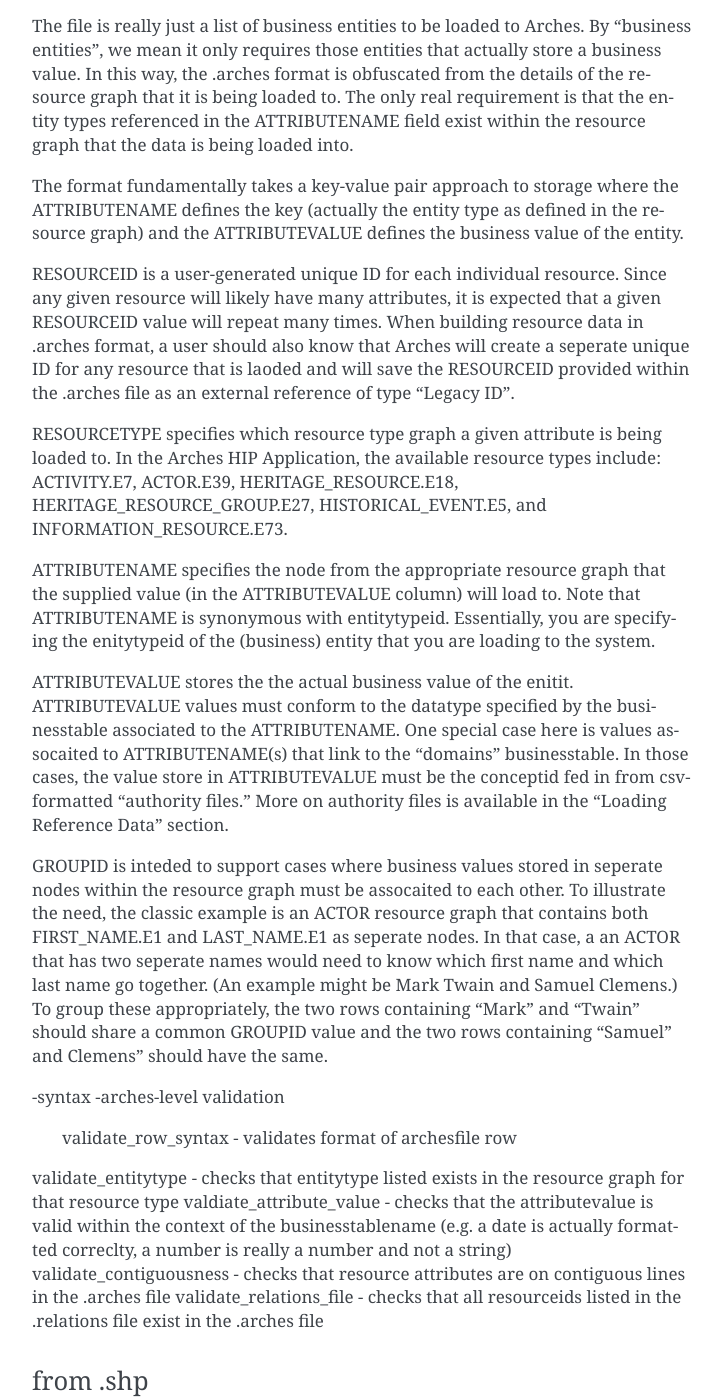
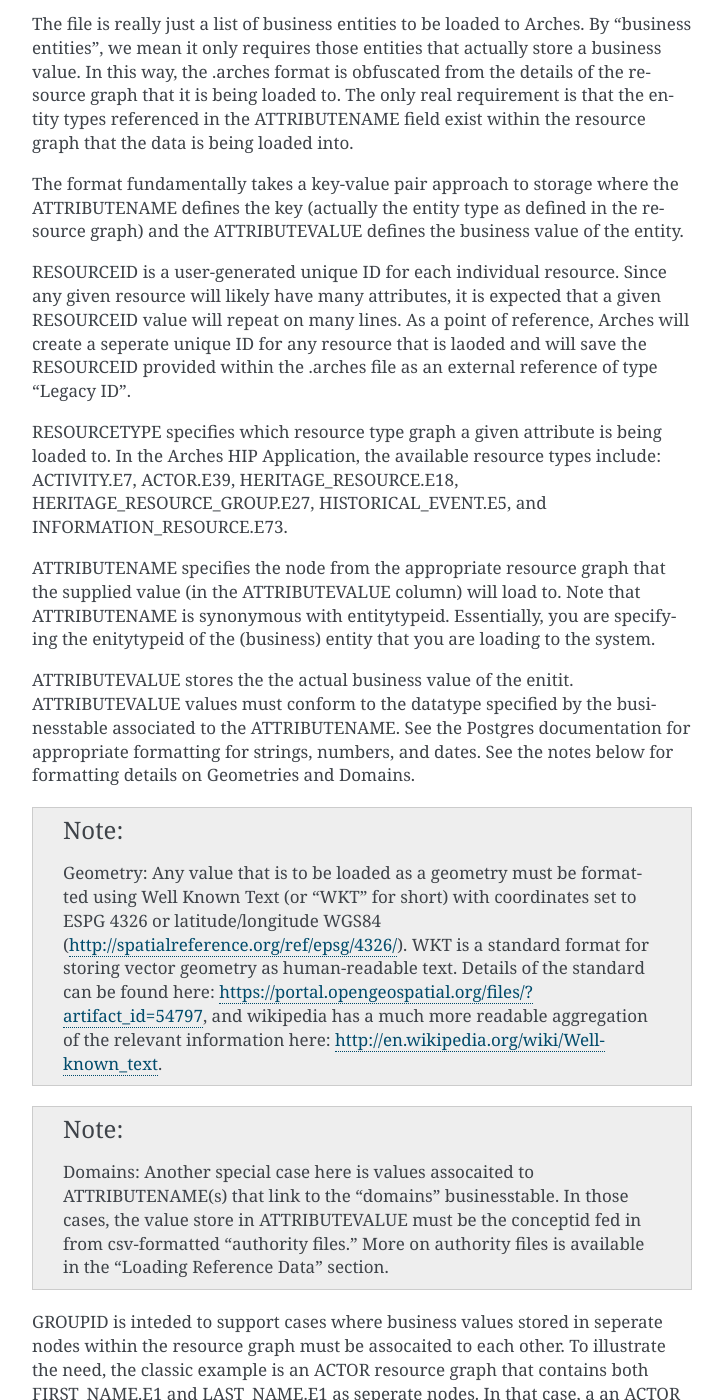
Before and after one commit to archesproject/arches-docs, a Sphinx documentation site: the page built from docs/arches-data.txt, in a window 1280 px wide and 1400 px high, scrolled down 4678 px. Shown: the whole window, without its empty margins (388-1111 px from the left). Built offline with Sphinx 7.4.7, drawn with Linux system fonts in a browser that asks for light colours; some of the changed text lies outside the part shown.

Commit message:
data documentation

```diff
--- a/docs/arches-data.txt
+++ b/docs/arches-data.txt
@@ -147,13 +147,17 @@
 
 The format fundamentally takes a key-value pair approach to storage where the ATTRIBUTENAME defines the key (actually the entity type as defined in the resource graph) and the ATTRIBUTEVALUE defines the business value of the entity.
 
-RESOURCEID is a user-generated unique ID for each individual resource.  Since any given resource will likely have many attributes, it is expected that a given RESOURCEID value will repeat many times.  When building resource data in .arches format, a user should also know that Arches will create a seperate unique ID for any resource that is laoded and will save the RESOURCEID provided within the .arches file as an external reference of type "Legacy ID".
+RESOURCEID is a user-generated unique ID for each individual resource.  Since any given resource will likely have many attributes, it is expected that a given RESOURCEID value will repeat on many lines.  As a point of reference, Arches will create a seperate unique ID for any resource that is laoded and will save the RESOURCEID provided within the .arches file as an external reference of type "Legacy ID".
 
 RESOURCETYPE specifies which resource type graph a given attribute is being loaded to.  In the Arches HIP Application, the available resource types include: ACTIVITY.E7, ACTOR.E39, HERITAGE_RESOURCE.E18, HERITAGE_RESOURCE_GROUP.E27, HISTORICAL_EVENT.E5, and INFORMATION_RESOURCE.E73.
 
 ATTRIBUTENAME specifies the node from the appropriate resource graph that the supplied value (in the ATTRIBUTEVALUE column) will load to.  Note that ATTRIBUTENAME is synonymous with entitytypeid.  Essentially, you are specifying the enitytypeid of the (business) entity that you are loading to the system.
 
-ATTRIBUTEVALUE stores the the actual business value of the enitit.  ATTRIBUTEVALUE values must conform to the datatype specified by the businesstable associated to the ATTRIBUTENAME.  One special case here is values assocaited to ATTRIBUTENAME(s) that link to the "domains" businesstable.  In those cases, the value store in ATTRIBUTEVALUE must be the conceptid fed in from csv-formatted "authority files."   More on authority files is available in the "Loading Reference Data" section.
+ATTRIBUTEVALUE stores the the actual business value of the enitit.  ATTRIBUTEVALUE values must conform to the datatype specified by the businesstable associated to the ATTRIBUTENAME. See the Postgres documentation for appropriate formatting for strings, numbers, and dates.  See the notes below for formatting details on Geometries and Domains.
+
+.. note:: Geometry: Any value that is to be loaded as a geometry must be formatted using Well Known Text (or "WKT" for short) with coordinates set to ESPG 4326 or latitude/longitude WGS84 (http://spatialreference.org/ref/epsg/4326/).  WKT is a standard format for storing vector geometry as human-readable text.  Details of the standard can be found here: https://portal.opengeospatial.org/files/?artifact_id=54797, and wikipedia has a much more readable aggregation of the relevant information here: http://en.wikipedia.org/wiki/Well-known_text.
+
+.. note:: Domains: Another special case here is values assocaited to ATTRIBUTENAME(s) that link to the "domains" businesstable.  In those cases, the value store in ATTRIBUTEVALUE must be the conceptid fed in from csv-formatted "authority files."   More on authority files is available in the "Loading Reference Data" section.
 
 GROUPID is inteded to support cases where business values stored in seperate nodes within the resource graph must be assocaited to each other. To illustrate the need, the classic example is an ACTOR resource graph that contains both FIRST_NAME.E1 and LAST_NAME.E1 as seperate nodes.  In that case, a an ACTOR that has two seperate names would need to know which first name and which last name go together.  (An example might be Mark Twain and Samuel Clemens.)  To group these appropriately, the two rows containing "Mark" and "Twain" should share a common GROUPID value and the two rows containing "Samuel" and Clemens" should have the same.
 
@@ -172,6 +176,23 @@
 ---------
 
 
+An Example Data Load
+--------------------
+
+Below is a very simple and internally consistent resource graph, set of authority documents, and .arches file. The intent is to illustrate how a logical model is defined and how data can be migrated into it.
+
+[image of resource graph]
+
+As with all resource graphs, the RDM must be populated with the data necesary to populate data into those nodes whose store data in the businesstable "domains".  Below are images of a set of csv format "authority files" that would necesarily go with this hypothetical resource graph.
+
+[image of auth docs for heritage resource type and name type]
+
+Finally, the .arches file below shows how to structure data for two distinct resources and their attributes:
+
+
+
+- use a very simple example of a resource graph.  Graph should contain a mergenode, grouping node, and an E55 entitytype, and a geometry.  Show an example auth doc and .arches file for loading data to the graph.
+
 
 Exporting Data
 ==============
```
Also changed, not shown: other parts of docs/arches-data.txt (+1 -1 lines).
